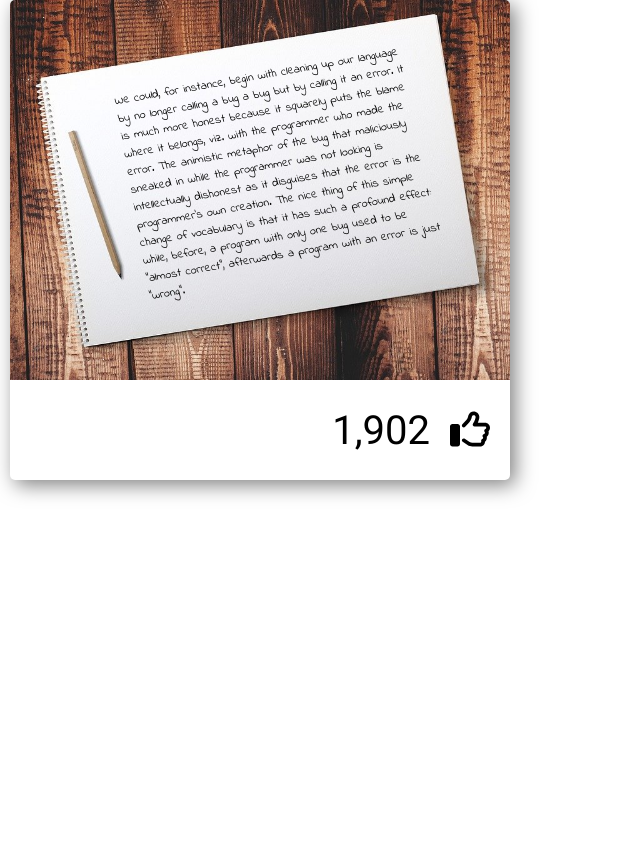
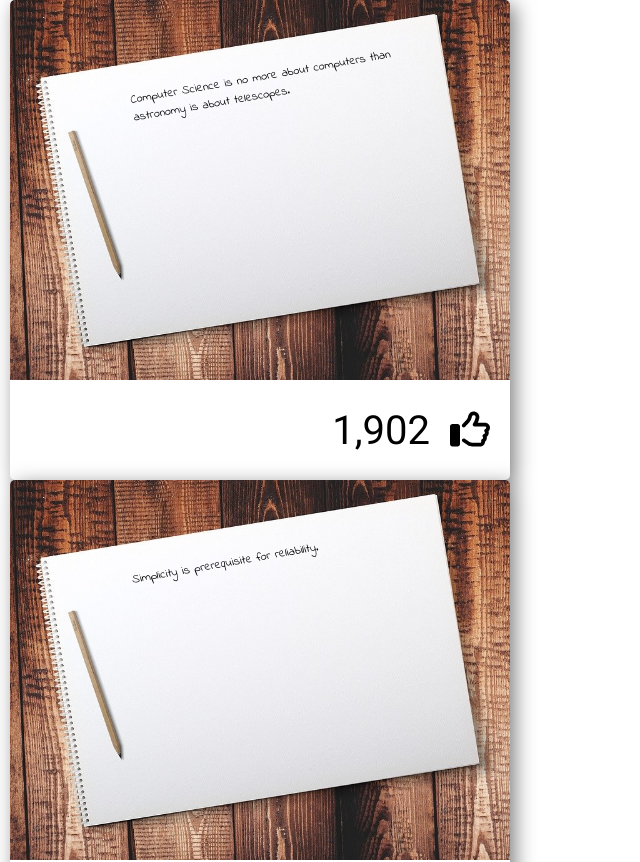
Before and after one commit to raphaelalvarenga/challenge-moviik, an Angular app: page / in a window 1280 px wide. Shown: the top 862 px of the page, without its empty margins (0-640 px from the left). Before the commit the page ends 800 px from the top, so only its background shows below. Built offline with nearby package versions, Linux system fonts and the light colour scheme.

Commit message:
Increased letter styles

```diff
--- a/src/app/app.component.html
+++ b/src/app/app.component.html
@@ -2,5 +2,5 @@
 
 <main>
     <app-card *ngFor="let quote of quotes" [quote]="quote"></app-card>
-    <app-letter></app-letter>
+    <app-letter *ngFor="let quote of quotes" [quote]="quote"></app-letter>
 </main>
--- a/src/app/app.component.ts
+++ b/src/app/app.component.ts
@@ -21,6 +21,11 @@ export class AppComponent {
             en: "Simplicity is prerequisite for reliability.",
         },
         {
+            id: "5a6ce8702af929789500e86e",
+            author: "Edsger W. Dijkstra",
+            en: `We could, for instance, begin with cleaning up our language by no longer calling a bug a bug but by calling it an error. It is much more honest because it squarely puts the blame where it belongs, viz. with the programmer who made the error. The animistic metaphor of the bug that maliciously sneaked in while the programmer was not looking is intellectually dishonest as it disguises that the error is the programmer's own creation. The nice thing of this simple change of vocabulary is that it has such a profound effect: while, before, a program with only one bug used to be "almost correct", afterwards a program with an error is just "wrong".`,
+        },
+        {
             id: "5a6ce86d2af929789500e7ca",
             author: "Edsger W. Dijkstra",
             en: "The computing scientist’s main challenge is not to get confused by the complexities of his own making.",
--- a/src/app/letter/letter.component.html
+++ b/src/app/letter/letter.component.html
@@ -2,13 +2,7 @@
     <div class="letter-body">
         <img src="../../assets/images/quote-1280x850.jpg" alt="letter-img" class="letter-img" />
         <div class="quote-en">
-            We could, for instance, begin with cleaning up our language by no longer calling a bug a bug but by calling
-            it an error. It is much more honest because it squarely puts the blame where it belongs, viz. with the
-            programmer who made the error. The animistic metaphor of the bug that maliciously sneaked in while the
-            programmer was not looking is intellectually dishonest as it disguises that the error is the programmer's
-            own creation. The nice thing of this simple change of vocabulary is that it has such a profound effect:
-            while, before, a program with only one bug used to be "almost correct", afterwards a program with an error
-            is just "wrong".
+            {{ quote.en }}
         </div>
     </div>
     <div class="letter-bottom">
--- a/src/app/letter/letter.component.scss
+++ b/src/app/letter/letter.component.scss
@@ -8,18 +8,18 @@
 }
 
 .letter-container:hover .letter-img {
-    margin-left: -210px;
-    margin-top: -120px;
+    margin-left: -150px;
+    margin-top: -80px;
     transform: rotateZ(9.4deg);
-    width: 920px;
+    // width: 880px;
 }
 
 .letter-container:hover .quote-en {
     transform: rotateZ(0);
-    font-size: 12.8px;
-    margin-top: -430px;
-    margin-left: 100px;
-    width: 320px;
+    // font-size: 12.8px;
+    margin-top: -380px;
+    margin-left: 122px;
+    // width: 320px;
 }
 
 .letter-body {
@@ -29,14 +29,14 @@
 }
 
 .letter-img {
-    transition: 1s;
+    transition: 0.3s;
     width: 800px;
     margin-left: -150px;
     margin-top: -90px;
 }
 
 .quote-en {
-    transition: 1s;
+    transition: 0.3s;
     margin-top: -380px;
     margin-left: 120px;
     width: 300px;
--- a/src/app/letter/letter.component.ts
+++ b/src/app/letter/letter.component.ts
@@ -1,5 +1,6 @@
-import { Component, OnInit } from "@angular/core";
+import { Component, Input, OnInit } from "@angular/core";
 import { faThumbsUp } from "@fortawesome/free-regular-svg-icons";
+import { Quote } from "interfaces/quote.interface";
 
 @Component({
     selector: "app-letter",
@@ -7,6 +8,8 @@ import { faThumbsUp } from "@fortawesome/free-regular-svg-icons";
     styleUrls: ["./letter.component.scss"],
 })
 export class LetterComponent implements OnInit {
+    @Input() quote: Quote = { id: "", author: "", en: "" };
+
     faThumbsUp = faThumbsUp;
 
     constructor() {}
```
